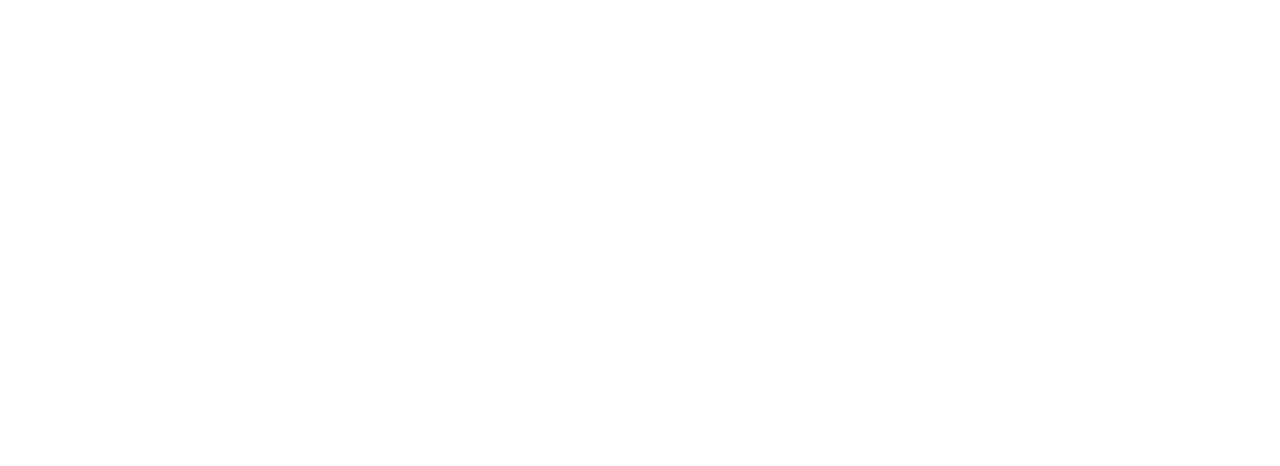
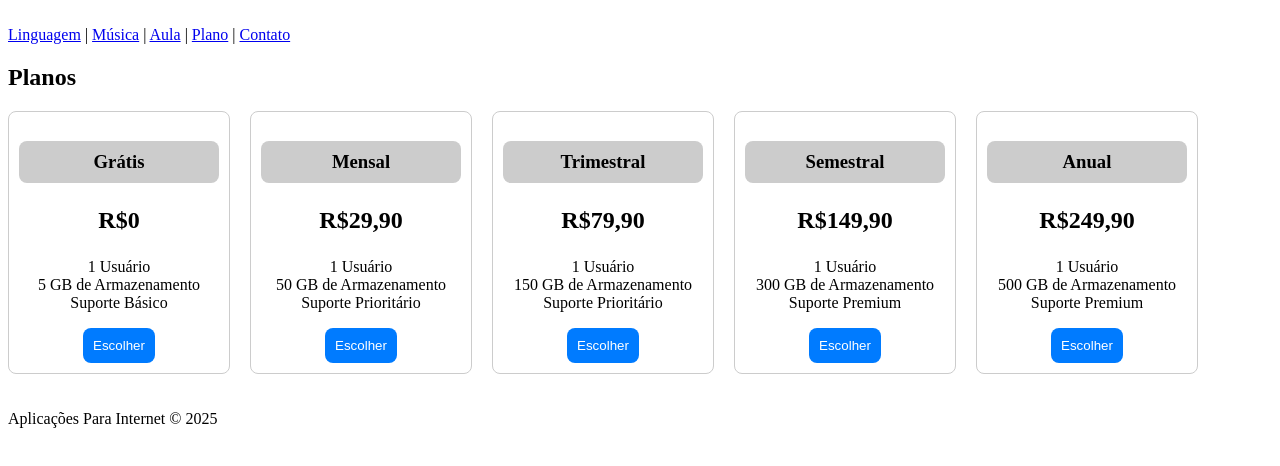
Before and after one commit to anaClaraRocha/prof_code, a plain HTML site: page planos.html in a window 1280 px wide. Drawn offline with Linux system fonts and the light colour scheme.

Commit message:
Add files via upload

```diff
--- a/index.html
+++ b/index.html
@@ -1,51 +1,86 @@
-<!DOCTYPE html>
-<html lang="en">
+<html lang="pt" class="translated-ltr">
+
 <head>
     <meta charset="UTF-8">
     <meta name="viewport" content="width=device-width, initial-scale=1.0">
-    <title>Prof_code</title>
+    <title>Prof Ajax - Prof_code</title>
+    <link type="text/css" rel="stylesheet" charset="UTF-8"
+        href="https://www.gstatic.com/_/translate_http/_/ss/k=translate_http.tr.NJgGN_yGIWM.L.W.O/am=AAY/d=0/rs=AN8SPfrTSMIvWAFISYN4u74dPJrX0HgUsw/m=el_main_css">
 </head>
+
 <body>
-    <header>
-        <img src="img/LOGOPRINCIPAL.png" width="100%" height="450px" alt="Prof Ajax" style="border-radius: .5rem;">
+    <section>
+        <img src="img/LogoCentral.png" width="100%" height="450px" alt="Professor Ajax" style="border-radius: .5rem;">
         <br>
-        <nav>
-            <a href="index.html">Linguagens</a> |
-            <a href="musica.html">Músicas</a> |
-            <a href="aulas.html">Aulas</a> |
-            <a href="planos.html">Planos</a> |
-            <a href="contato.html">contato</a> |
-        </nav>
-    </header>
+        <header>
+            <br>
+            <nav>
+                <a href="index.html">Linguagem</a> |
+                <a href="musica.html">Música</a> |
+                <a href="aulas.html">Aula</a> |
+                <a href="planos.html">Plano</a> |
+                <a href="contato.html">Contato</a>
+            </nav>
+        </header>
+    </section>
 
     <main>
         <br>
         <figure>
-            <img src="img/Python.png" width="500px" height="150px" alt="">
-            <figcaption>Python é uma linguagem de programação de alto nível, orientada a objetos e de código aberto. É muito utilizada no desenvolvimento web, ciência de dados, machine learning e automação. </figcaption>
+            <img src="img/Python.png" width="400px" height="150px" alt="">
+            <figcaption>
+                <font style="vertical-align: inherit;">
+                    <font style="vertical-align: inherit;">Python é uma linguagem de programação de alto nível,
+                        interpretada e de propósito geral, conhecida por sua sintaxe simples e legível. Criado por Guido
+                        van Rossum e lançado em 1991, Python é amplamente utilizado para desenvolvimento web, automação,
+                        análise de dados, inteligência artificial, entre outras aplicações. Sua popularidade se deve à
+                        vasta comunidade, bibliotecas poderosas e facilidade de aprendizado, tornando-a uma das
+                        linguagens mais versáteis da atualidade. 🚀🐍</font>
+                </font>
+            </figcaption>
         </figure>
 
         <br>
         <figure>
-            <img src="img/Java-logo.png" width="500px" height="150px" alt="">
-            <figcaption>Java é uma linguagem de programação orientada a objetos, multiplataforma e de alto desempenho. Ela foi criada na década de 90 pela Sun Microsystems. </figcaption>
+            <img src="img/Java-logo.png" width="400px" height="150px" alt="">
+            <figcaption>
+                <font style="vertical-align: inherit;">
+                    <font style="vertical-align: inherit;">Java é uma linguagem de programação orientada a objetos,
+                        multiplataforma e robusta, usada em web, mobile (Android) e sistemas empresariais. Com a JVM,
+                        permite portabilidade e alto desempenho. ☕🚀</font>
+                </font>
+            </figcaption>
         </figure>
 
         <br>
         <figure>
-            <img src="img/Csharp_Logo.png" width="190px" height="180px" alt="">
-            <figcaption>C# é uma linguagem de programação multiplataforma, orientada a objetos e de código aberto. É uma das linguagens mais populares do mundo e é usada para criar aplicativos para diversos setores. </figcaption>
+            <img src="img/Csharp_Logo.png" width="350px" height="200px" alt="">
+            <figcaption>
+                <font style="vertical-align: inherit;">
+                    <font style="vertical-align: inherit;">C# é uma linguagem de programação orientada a objetos,
+                        moderna e versátil. Ela foi criada no início dos anos 2000 pela Microsoft, sendo amplamente
+                        utilizada no desenvolvimento de aplicativos desktop, web e jogos com Unity. 🚀🎮</font>
+                </font>
+            </figcaption>
         </figure>
 
         <br>
         <figure>
-            <img src="img/R_logo.svg.png" width="300px" height="150px" alt="">
-            <figcaption>A linguagem R é uma ferramenta de programação e software que permite realizar análises estatísticas, manipular dados e criar gráficos. Foi desenvolvida em 1993 por Ross Ihaka e Robert Gentleman. </figcaption>
+            <img src="img/R_logo.svg.png" width="270px" height="150px" alt="">
+            <figcaption>
+                <font style="vertical-align: inherit;">
+                    <font style="vertical-align: inherit;">R é uma linguagem de programação externa para análise de
+                        dados, estatística e aprendizado de máquina. Ela foi criada nos anos 90 por Ross Ihaka e Robert
+                        Gentleman e é amplamente utilizada em ciência de dados e pesquisa acadêmica. 📊📈</font>
+                </font>
+            </figcaption>
         </figure>
 
     </main>
 
-    <footer></footer>
+    <br><br>
+    <footer>Aplicações Para Internet © 2025</footer>
 
 </body>
+
 </html>
--- a/planos.html
+++ b/planos.html
@@ -0,0 +1,103 @@
+<!DOCTYPE html>
+<html lang="en">
+
+<head>
+    <meta charset="UTF-8">
+    <meta name="viewport" content="width=device-width, initial-scale=1.0">
+    <title>Planos - Prof_code</title>
+</head>
+
+<body>
+    <header>
+        <br>
+        <nav>
+            <a href="index.html">Linguagem</a> |
+            <a href="musica.html">Música</a> |
+            <a href="aulas.html">Aula</a> |
+            <a href="planos.html">Plano</a> |
+            <a href="contato.html">Contato</a>
+        </nav>
+    </header>
+
+    <main>
+        <h2>Planos</h2>
+        <section style="display: flex; gap: 20px; flex-wrap: wrap;">
+            <!-- Plano Grátis -->
+            <article
+                style="border: 1px solid #ccc; padding: 10px; width: 200px; text-align: center; border-radius: .5rem;">
+                <h3 style="background-color: #ccc; border-radius: .5rem; padding: 10px;">Grátis</h3>
+                <p style="font-size: 24px; font-weight: bold;">R$0</p>
+                <ul style="list-style-type: none; padding: 0;">
+                    <li>1 Usuário</li>
+                    <li>5 GB de Armazenamento</li>
+                    <li>Suporte Básico</li>
+                </ul>
+                <button
+                    style="padding: 10px; background-color: #007bff; color: white; border: none; border-radius: .5rem;">Escolher</button>
+            </article>
+
+            <!-- Plano Mensal -->
+            <article
+                style="border: 1px solid #ccc; padding: 10px; width: 200px; text-align: center; border-radius: .5rem;">
+                <h3 style="background-color: #ccc; border-radius: .5rem; padding: 10px;">Mensal</h3>
+                <p style="font-size: 24px; font-weight: bold;">R$29,90</p>
+                <ul style="list-style-type: none; padding: 0;">
+                    <li>1 Usuário</li>
+                    <li>50 GB de Armazenamento</li>
+                    <li>Suporte Prioritário</li>
+                </ul>
+                <button
+                    style="padding: 10px; background-color: #007bff; color: white; border: none; border-radius: .5rem;">Escolher</button>
+            </article>
+
+            <!-- Plano Trimestral -->
+            <article
+                style="border: 1px solid #ccc; padding: 10px; width: 200px; text-align: center; border-radius: .5rem;">
+                <h3 style="background-color: #ccc; border-radius: .5rem; padding: 10px;">Trimestral</h3>
+                <p style="font-size: 24px; font-weight: bold;">R$79,90</p>
+                <ul style="list-style-type: none; padding: 0;">
+                    <li>1 Usuário</li>
+                    <li>150 GB de Armazenamento</li>
+                    <li>Suporte Prioritário</li>
+                </ul>
+                <button
+                    style="padding: 10px; background-color: #007bff; color: white; border: none; border-radius: .5rem;">Escolher</button>
+            </article>
+
+            <!-- Plano Semestral -->
+            <article
+                style="border: 1px solid #ccc; padding: 10px; width: 200px; text-align: center; border-radius: .5rem;">
+                <h3 style="background-color: #ccc; border-radius: .5rem; padding: 10px;">Semestral</h3>
+                <p style="font-size: 24px; font-weight: bold;">R$149,90</p>
+                <ul style="list-style-type: none; padding: 0;">
+                    <li>1 Usuário</li>
+                    <li>300 GB de Armazenamento</li>
+                    <li>Suporte Premium</li>
+                </ul>
+                <button
+                    style="padding: 10px; background-color: #007bff; color: white; border: none; border-radius: .5rem;">Escolher</button>
+            </article>
+
+            <!-- Plano Anual -->
+            <article
+                style="border: 1px solid #ccc; padding: 10px; width: 200px; text-align: center; border-radius: .5rem;">
+                <h3 style="background-color: #ccc; border-radius: .5rem; padding: 10px;">Anual</h3>
+                <p style="font-size: 24px; font-weight: bold;">R$249,90</p>
+                <ul style="list-style-type: none; padding: 0;">
+                    <li>1 Usuário</li>
+                    <li>500 GB de Armazenamento</li>
+                    <li>Suporte Premium</li>
+                </ul>
+                <button
+                    style="padding: 10px; background-color: #007bff; color: white; border: none; border-radius: .5rem;">Escolher</button>
+            </article>
+        </section>
+    </main>
+
+    <br><br>
+    <footer>Aplicações Para Internet © 2025</footer>
+
+</body>
+
+
+</html>
```
Also changed, not shown: aulas.html (+11 -11 lines), contato.html (+61 -0 lines), musica.html (+11 -10 lines), 1 other file.
